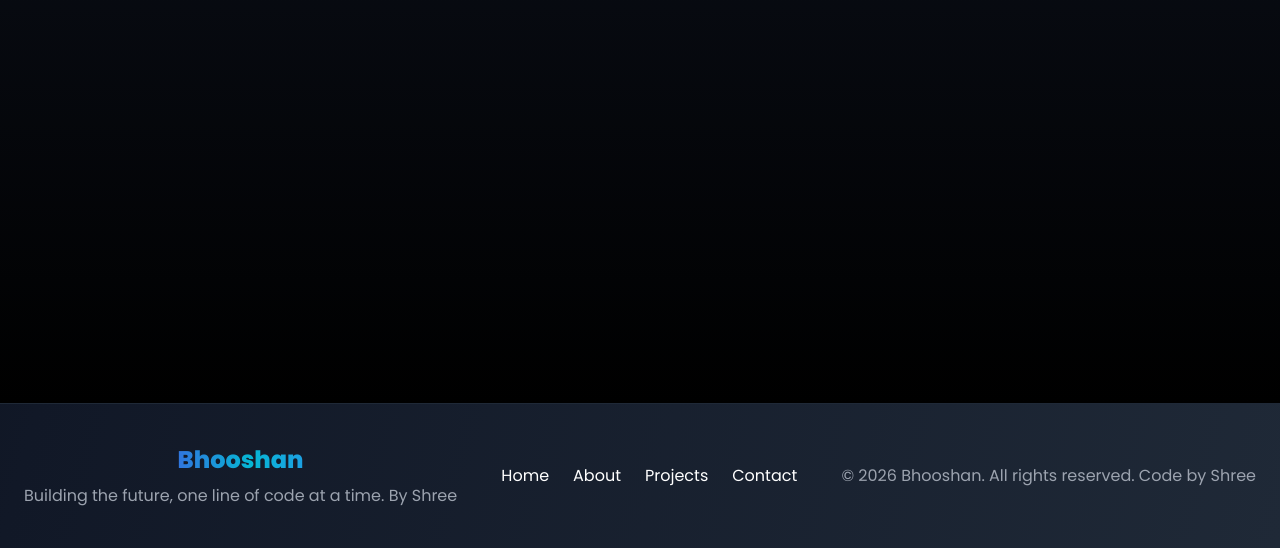
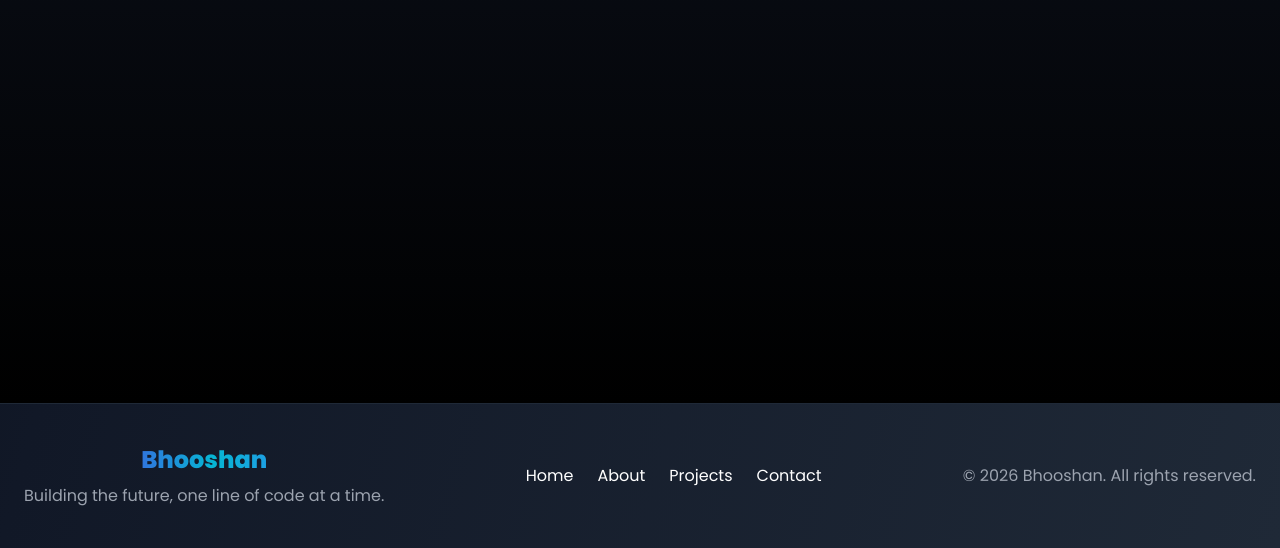
Before and after one commit to BhooshanM/portfolio-website, a plain HTML site: page frontend/index.html in a window 1280 px wide. Shown: the part 4212-4760 px from the top of the page. Drawn offline with nearby package versions, Linux system fonts and the light colour scheme.

Commit message:
update index.html

```diff
--- a/frontend/index.html
+++ b/frontend/index.html
@@ -664,7 +664,7 @@
         <div class="text-2xl font-bold mb-2">
           <span class="gradient-text">Bhooshan</span>
         </div>
-        <p class="text-gray-400">Building the future, one line of code at a time.  By Shree</p>
+        <p class="text-gray-400">Building the future, one line of code at a time.</p>
       </div>
 
       <div class="mb-6 md:mb-0">
@@ -677,7 +677,7 @@
       </div>
 
       <div>
-        <p class="text-gray-400">© 2026 Bhooshan. All rights reserved. Code by Shree</p>
+        <p class="text-gray-400">© 2026 Bhooshan. All rights reserved.</p>
       </div>
     </div>
   </div>
```
